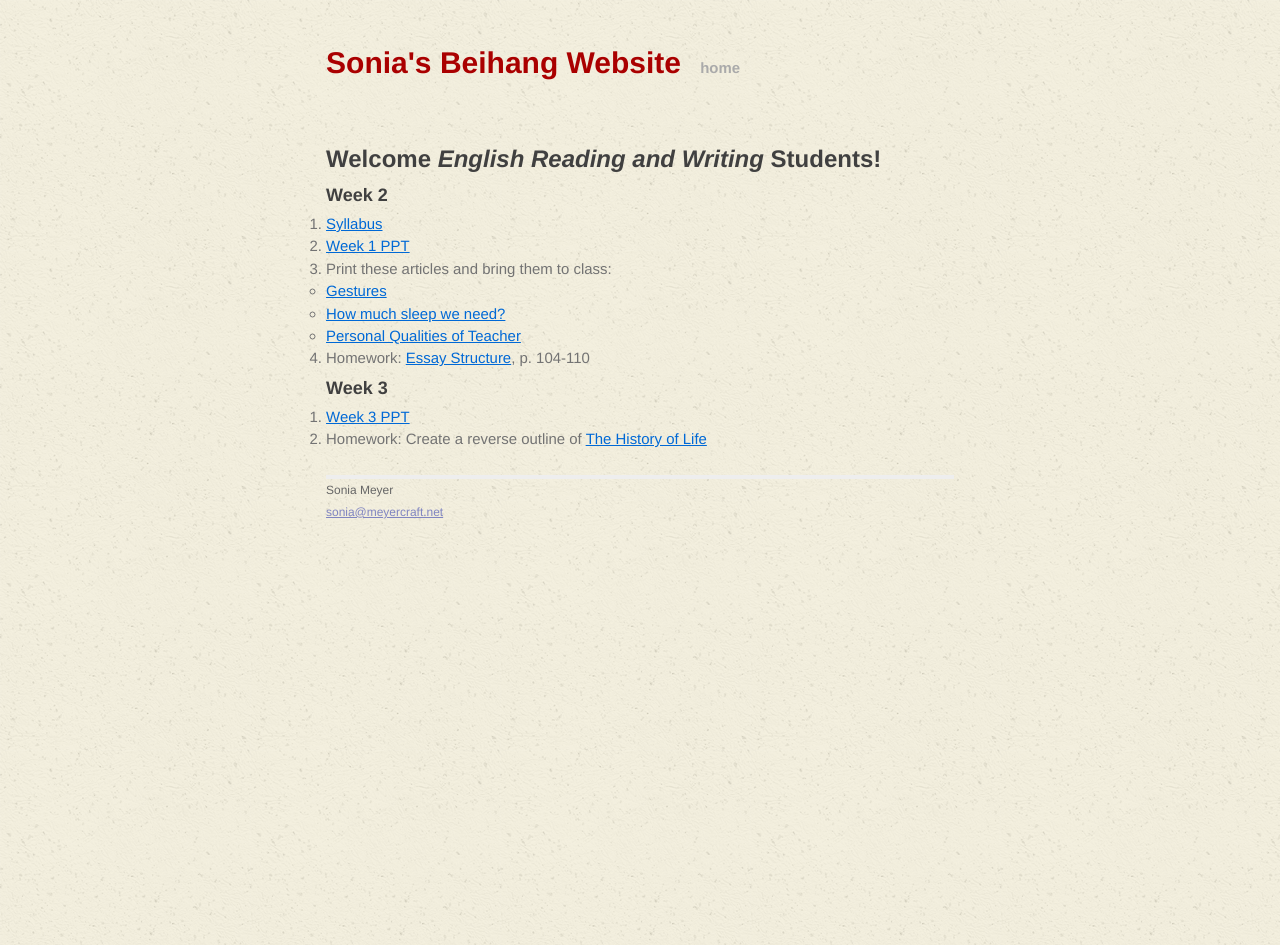
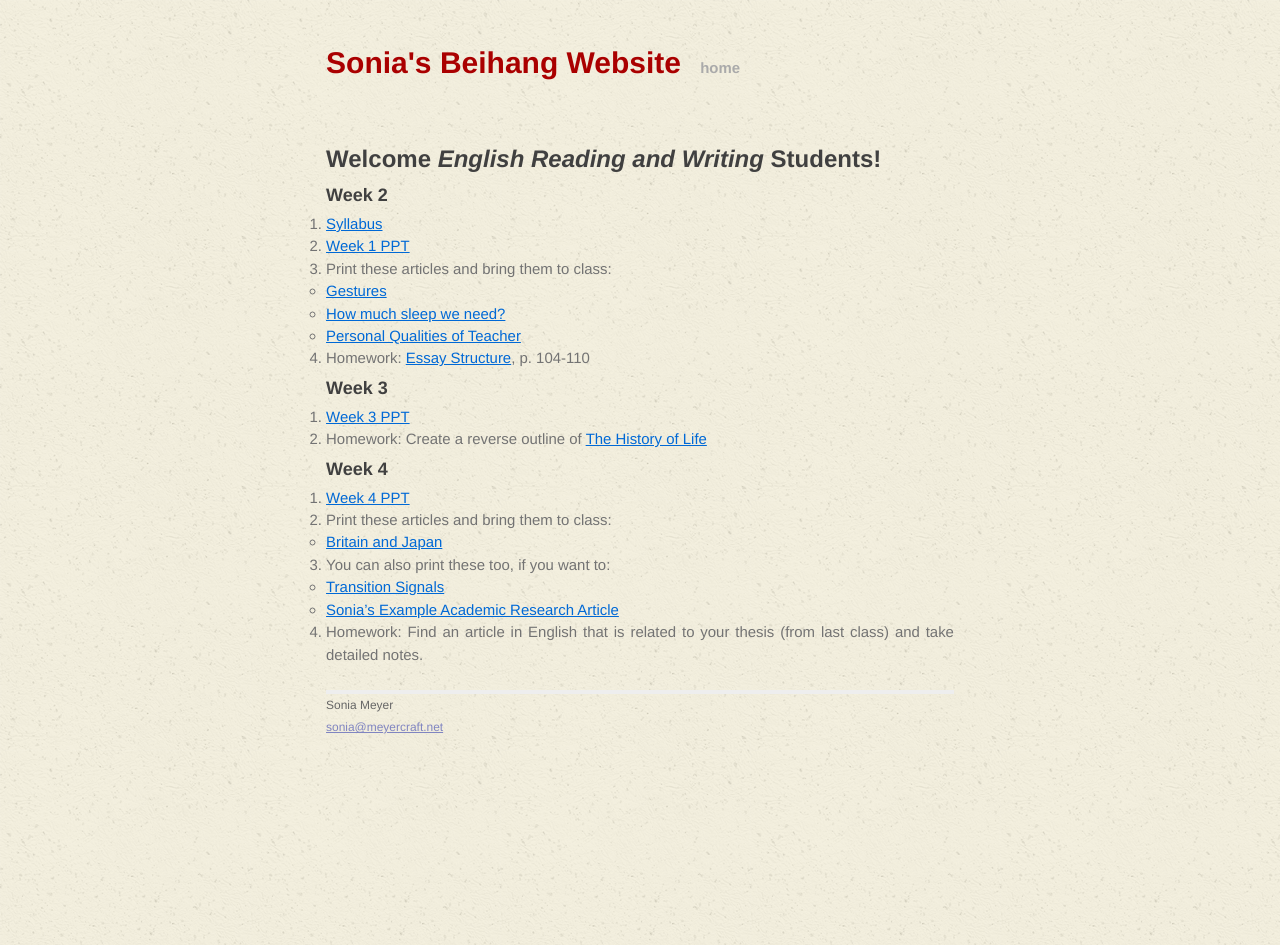
Before and after one commit to soniawmeyer/soniameyer-beihang-students-website, a Jekyll site: the page built from classes/s1s4rw.md, in a window 1280 px wide. Built offline with Jekyll 4.4.1, drawn with Linux system fonts in a browser that asks for light colours.

Commit message:
w4 materials

```diff
--- a/classes/s1s4rw.md
+++ b/classes/s1s4rw.md
@@ -22,3 +22,12 @@ title: Professor Sonia Meyer's Beihang Website
 ### Week 3
 1. [Week 3 PPT](https://www.dropbox.com/s/vaxp5zauqmbwd24/W3RW-Scanning.ppt)
 2. Homework: Create a reverse outline of [The History of Life](https://www.dropbox.com/s/0psju6geqwv0pl2/W1%E4%BD%9C%E4%B8%9A-History%20of%20Life%20on%20earth.docx)
+
+### Week 4
+1. [Week 4 PPT](https://www.dropbox.com/s/f1ymzhe38oaou5p/W4RW-Research%20Process.ppt)
+2. Print these articles and bring them to class:
+   - [Britain and Japan](https://www.dropbox.com/s/6oaq3n9ot406ev6/W4RW-Britain%20and%20Japan%20%28reading%20titles%29.docx)
+3. You can also print these too, if you want to:
+   - [Transition Signals](https://www.dropbox.com/s/k7sy2n74ygkqatv/W4RW%20Transition%20Signals.pdf)
+   - [Sonia's Example Academic Research Article](https://www.dropbox.com/s/ww9fgjdx2xy6sdp/W4RW%20same-sex%20parents.pdf)
+2. Homework: Find an article in English that is related to your thesis (from last class) and take detailed notes.
```
Also changed, not shown: classes/151821.md (+5 -0 lines), classes/s1s4sf3ls.md (+6 -0 lines).
